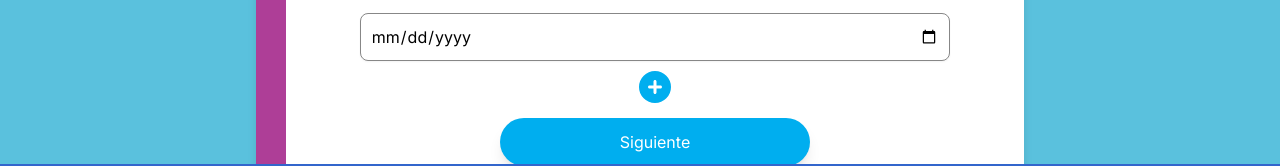
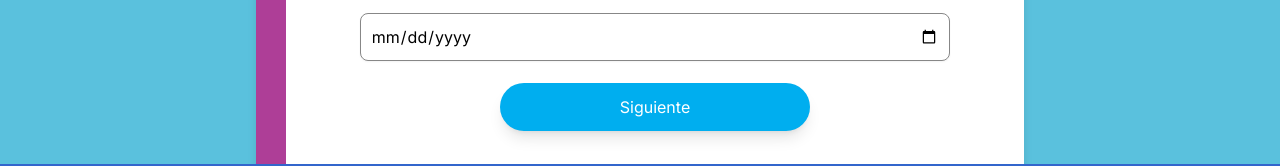
Before and after one commit to jior1626/dea_frontend, a Next.js app: page /anexo2pagina4 in a window 1280 px wide. Shown: the part 524-690 px from the top of the page. Built offline with nearby package versions, Linux system fonts and the light colour scheme.

Commit message:
pagina 4 y 6

```diff
--- a/app/anexo2pagina4/page.tsx
+++ b/app/anexo2pagina4/page.tsx
@@ -193,13 +193,14 @@ export default function Options() {
             className="element"
             placeholder="Fecha de certificación / última capacitación"
             onChange={(e) => setdea_fechacertificacion(e.target.value)}
+            max={new Date().toISOString().split("T")[0]} // Establecer la fecha máxima como la fecha actual
           />
           <br></br>
           <span className="text-red-500">{errordea_fechacertificacion}</span>
         </div>
-        <div>
+        {/* <div>
           <CirclePlus />
-        </div>
+        </div> */}
         <div className="contenedorCasita">
           <button
             className="btn-sesenta mt-4 bg-custom-azul text-white py-3 rounded-full shadow-lg"
--- a/app/anexo2pagina6/page.tsx
+++ b/app/anexo2pagina6/page.tsx
@@ -147,6 +147,7 @@ export default function Options() {
         }
       );
       //alert(JSON.stringify(data))
+      console.log(data);
       if (response.ok) {
         const responseData = await response.json();
         if (responseData.message === "dea creado") {
@@ -227,6 +228,7 @@ export default function Options() {
             className="element"
             placeholder=""
             onChange={(e) => setdea_fechapersonal(e.target.value)}
+            max={new Date().toISOString().split("T")[0]} // Establecer la fecha máxima como la fecha actual
           />
           <span className="text-red-500">{errordea_fechapersonal}</span>
         </div>
```
